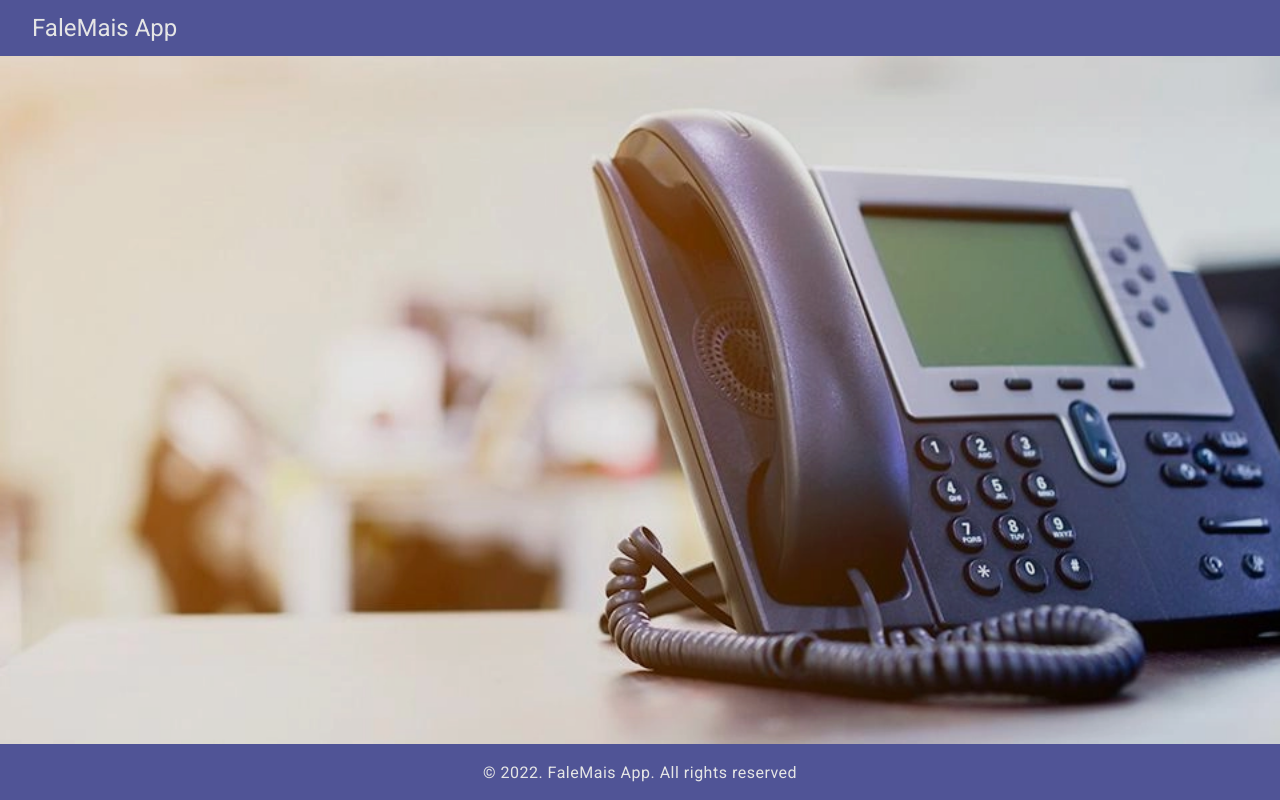
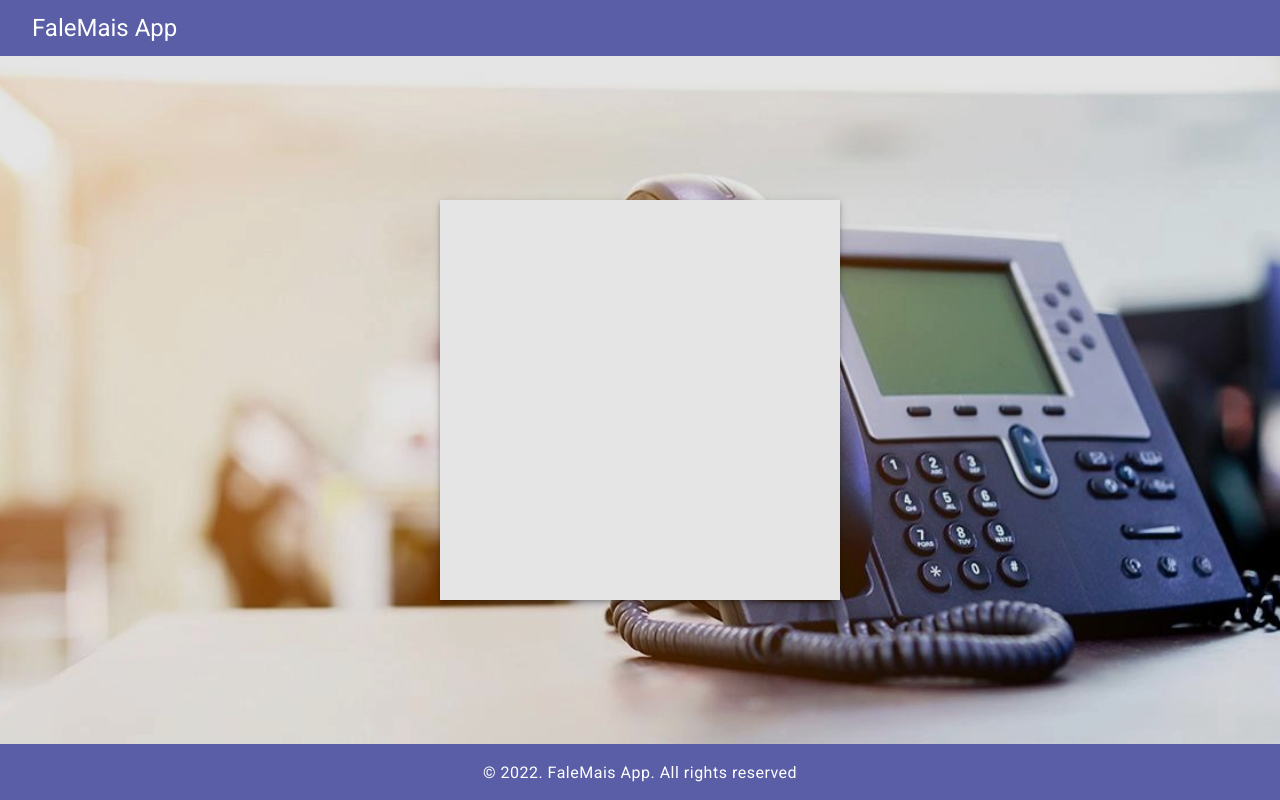
Before and after one commit to viniciuslucas95/falemais-client-web, a React (Vite) app: page / in a window 1280 px wide. Built offline with nearby package versions, Linux system fonts and the light colour scheme.

Commit message:
Minor refactoring

```diff
--- a/src/app/App.tsx
+++ b/src/app/App.tsx
@@ -1,14 +1,5 @@
-import styled from 'styled-components'
 import { CallCalcPage } from './pages/CallCalcPage'
 
 export function App() {
-  return <Main>
-    <CallCalcPage />
-  </Main>
+  return <CallCalcPage />
 }
-
-const Main = styled.main`
-  width: 100%;
-  height: 100vh;
-  overflow: hidden;
-`
--- a/src/app/components/BackgroundImage.tsx
+++ b/src/app/components/BackgroundImage.tsx
@@ -11,14 +11,17 @@ export function BackgroundImage() {
 }
 
 const ImageContainer = styled.div`
+    position: absolute;
+    left: 0;
+    top: 0;
+    z-index: -1;
     width: 100%;
-    height: 100vh;
+    height: 100%;
 `
 
 const StyledImage = styled.img`
     width: 100%;
     height: 100%;
-    object-position: center -84px;
     object-fit: cover;
 `
 
--- /dev/null
+++ b/src/app/components/Card.tsx
@@ -0,0 +1,16 @@
+import styled from 'styled-components'
+import { COLOR } from '../constants/color.constant'
+
+export function Card() {
+    return <Container>
+
+    </Container>
+}
+
+const Container = styled.div`
+    width: 400px;
+    height: 400px;
+    padding: 32px;
+    background-color: ${COLOR.neutral};
+    box-shadow: 0 4px 5px 0 rgb(0 0 0 / 14%), 0 1px 10px 0 rgb(0 0 0 / 12%), 0 2px 4px -1px rgb(0 0 0 / 20%);
+`
--- a/src/app/components/Footer.tsx
+++ b/src/app/components/Footer.tsx
@@ -29,10 +29,7 @@ export function Footer({ children, buttons }: PropsWithChildren<Props>) {
     </Container>
 }
 
-const Container = styled.header`
-    position: absolute;
-    width: 100%;
-    bottom: 0;
+const Container = styled.div`
     display: flex;
     justify-content: flex-end;
     align-items: center;
--- a/src/app/pages/CallCalcPage.tsx
+++ b/src/app/pages/CallCalcPage.tsx
@@ -1,16 +1,28 @@
 import styled from 'styled-components'
 import { BackgroundImage } from '../components/BackgroundImage'
+import { Card } from '../components/Card'
 import { Footer } from '../components/Footer'
 import { Header } from '../components/Header'
 
 export function CallCalcPage() {
     return <Container>
         <Header>FaleMais App</Header>
+        <Main>
+            <Card />
+            <BackgroundImage />
+        </Main>
         <Footer>© 2022. FaleMais App. All rights reserved</Footer>
-        <BackgroundImage />
     </Container>
 }
 
 const Container = styled.div`
+    height: 100vh;
+`
 
+const Main = styled.main`
+    display: flex;
+    justify-content: center;
+    align-items: center;
+    position: relative;
+    height: calc(100% - 112px);
 `
```
